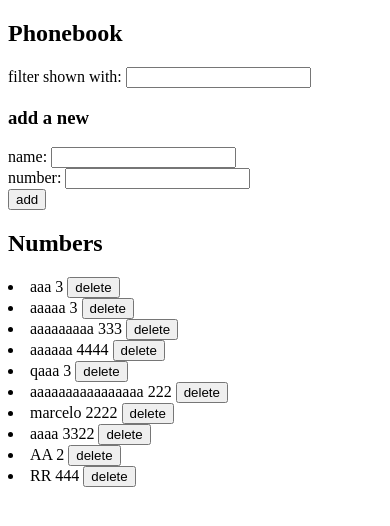
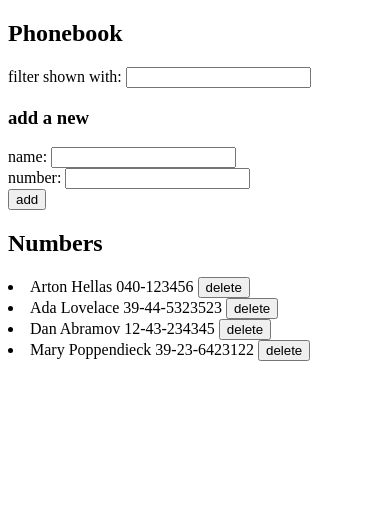
Before and after one commit to aldanahb/fullstackopen-course, a React (Vite) app in the folder part2/phonebook/: page / in a window 390 px wide. Shown: the top 526 px of the page. Built offline with nearby package versions, Linux system fonts and the light colour scheme; data requests are answered from the project's data file.

Commit message:
corrections part2/phonebook

```diff
--- a/part2/phonebook/src/App.jsx
+++ b/part2/phonebook/src/App.jsx
@@ -29,9 +29,9 @@ const App = () => {
 
     let personObject
 
-    const findPerson = persons.find(p => p.name === newName)
+    const findPerson = persons.find(p => p.name.trim() === newName.trim())
 
-    if(findPerson && findPerson.number == newNumber) {
+    if(findPerson && findPerson.number.trim() == newNumber.trim()) {
       alert(`${newName} is already added to phonebook`)
     }
     else if(findPerson && window.confirm(`${newName} is already added to phonebook, replace the old number with a new one?`)) {
--- a/part2/phonebook/src/components/Message.jsx
+++ b/part2/phonebook/src/components/Message.jsx
@@ -10,9 +10,9 @@ const ExitMessage = ({message}) => {
             'background': '#9ed29e',
             'fontSize': 15,
             'borderStyle': 'solid',
-            'border-radius': 5,
+            'borderRadius': 5,
             'padding': 10,
-            'margin-bottom': 10
+            'marginBottom': 10
         }
 
         return (<div style={messageStyle}> {message} </div>)
@@ -30,9 +30,9 @@ const ErrorMessage = ({message}) => {
             'background': '#e7adab',
             'fontSize': 15,
             'borderStyle': 'solid',
-            'border-radius': 5,
+            'borderRadius': 5,
             'padding': 10,
-            'margin-bottom': 10
+            'marginBottom': 10
         }
 
         return (<div style={messageStyle}> {message} </div>)
--- a/part2/phonebook/src/db.json
+++ b/part2/phonebook/src/db.json
@@ -1,54 +1,24 @@
 {
   "persons": [
     {
-      "id": "392c",
-      "name": "aaa",
-      "number": "3"
+      "id": "350b",
+      "name": "Arton Hellas",
+      "number": "040-123456 "
     },
     {
-      "id": "eeba",
-      "name": "aaaaa",
-      "number": "3"
+      "id": "4044",
+      "name": "Ada Lovelace",
+      "number": "39-44-5323523"
     },
     {
-      "id": "938e",
-      "name": "aaaaaaaaa",
-      "number": "333"
+      "id": "6851",
+      "name": "Dan Abramov",
+      "number": "12-43-234345"
     },
     {
-      "id": "7608",
-      "name": "aaaaaa",
-      "number": "4444"
-    },
-    {
-      "id": "db50",
-      "name": "qaaa",
-      "number": "3"
-    },
-    {
-      "id": "d8b5",
-      "name": "aaaaaaaaaaaaaaaa",
-      "number": "222"
-    },
-    {
-      "id": "5280",
-      "name": "marcelo",
-      "number": "2222"
-    },
-    {
-      "id": "d66d",
-      "name": "aaaa",
-      "number": "3322"
-    },
-    {
-      "id": "d459",
-      "name": "AA",
-      "number": "2"
-    },
-    {
-      "id": "3de4",
-      "name": "RR",
-      "number": "444"
+      "id": "ab78",
+      "name": "Mary Poppendieck",
+      "number": "39-23-6423122"
     }
   ]
 }
```
